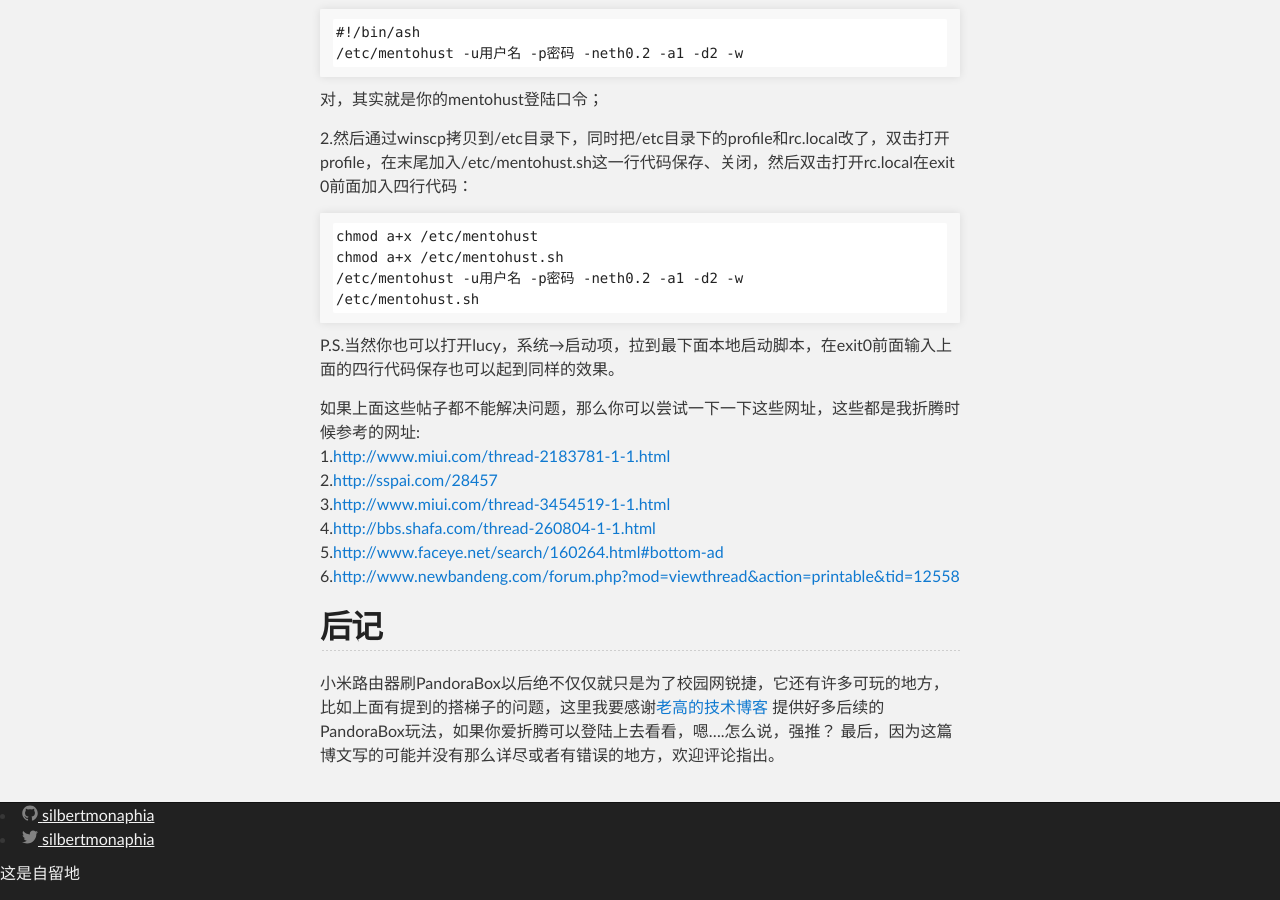
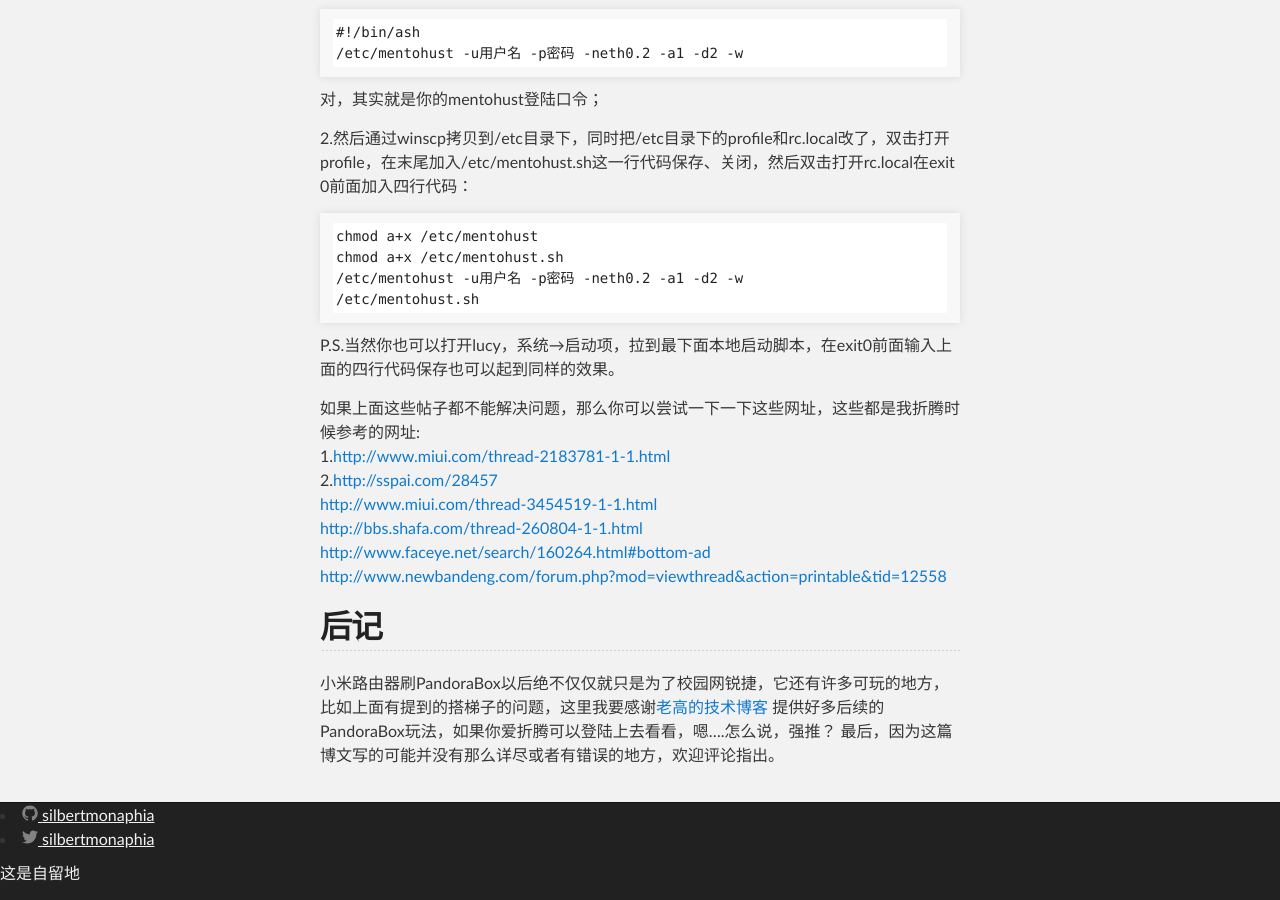
Before and after one commit to silbertmonaphia/silbertmonaphia.github.io, a Jekyll site: the page built from _posts/2016-04-10-小米路由器mini实现锐捷认证.md, in a window 1280 px wide and 900 px high, scrolled down 3807 px. Built offline with Jekyll 4.4.1, drawn with Linux system fonts in a browser that asks for light colours.

Commit message:
Update 2016-04-10-小米路由器mini实现锐捷认证.md

```diff
--- a/_posts/2016-04-10-小米路由器mini实现锐捷认证.md
+++ b/_posts/2016-04-10-小米路由器mini实现锐捷认证.md
@@ -68,6 +68,7 @@
 
 ⑤MentoHUST
 ----------
+
 通过上面各步骤，我们成功把我们的路由器折腾成了PandoraBox这个充满诱惑的类linux系统，接下来就是用MentoHUST完成锐捷认证了：
 
 1.将mentohust用winscp弄进去，比如/etc目录下；
@@ -144,12 +145,13 @@
 如果上面这些帖子都不能解决问题，那么你可以尝试一下一下这些网址，这些都是我折腾时候参考的网址:
 1.<http://www.miui.com/thread-2183781-1-1.html>
 2.<http://sspai.com/28457>
-3.<http://www.miui.com/thread-3454519-1-1.html>
-4.<http://bbs.shafa.com/thread-260804-1-1.html>
-5.<http://www.faceye.net/search/160264.html#bottom-ad>
-6.<http://www.newbandeng.com/forum.php?mod=viewthread&action=printable&tid=12558>
+<http://www.miui.com/thread-3454519-1-1.html>
+<http://bbs.shafa.com/thread-260804-1-1.html>
+<http://www.faceye.net/search/160264.html#bottom-ad>
+<http://www.newbandeng.com/forum.php?mod=viewthread&action=printable&tid=12558>
 
 后记
 ----
+
 小米路由器刷PandoraBox以后绝不仅仅就只是为了校园网锐捷，它还有许多可玩的地方，比如上面有提到的搭梯子的问题，这里我要感谢[老高的技术博客](https://blog.phpgao.com/xiaomi_router.html)  提供好多后续的PandoraBox玩法，如果你爱折腾可以登陆上去看看，嗯....怎么说，强推？
 最后，因为这篇博文写的可能并没有那么详尽或者有错误的地方，欢迎评论指出。
```
Also changed, not shown: other parts of _posts/2016-04-10-小米路由器mini实现锐捷认证.md (+1 -1 lines).
